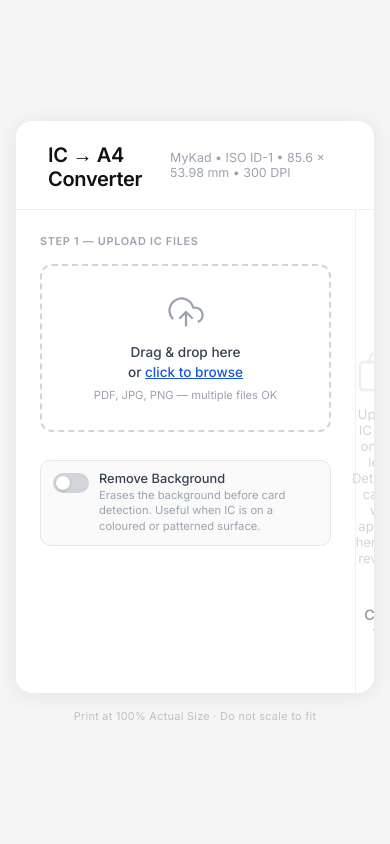
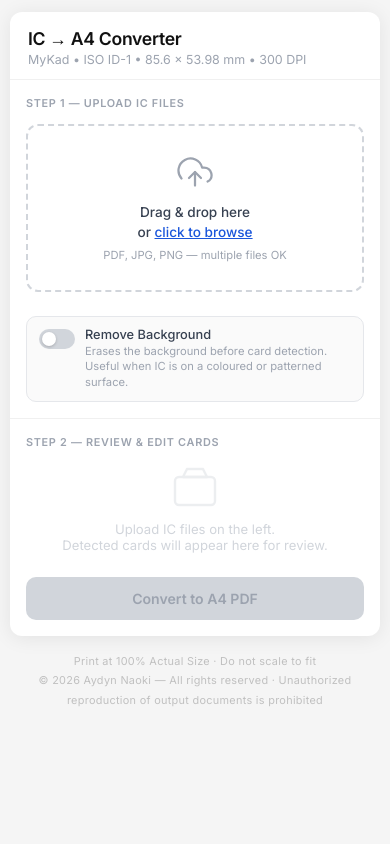
Before and after one commit to naoki-ALTRENYX/naoki_IC_project, a FastAPI app: page / in a window 390 px wide. Run offline with FastAPI, Linux system fonts and the light colour scheme.

Commit message:
Update index.html

```diff
--- a/templates/index.html
+++ b/templates/index.html
@@ -323,6 +323,46 @@
     footer {
       margin-top: 16px; font-size: 0.68rem; color: #c0c0c0;
       text-align: center; letter-spacing: 0.3px;
+      line-height: 1.8;
+    }
+
+    /* ---- mobile responsive ---- */
+    @media (max-width: 640px) {
+      body { padding: 12px 10px; justify-content: flex-start; }
+
+      .app-card { border-radius: 12px; }
+
+      .app-header {
+        padding: 16px 18px 12px;
+        flex-direction: column;
+        gap: 2px;
+      }
+      .app-header h1 { font-size: 1.1rem; }
+
+      .app-body { flex-direction: column; min-height: unset; }
+
+      .left-panel {
+        width: 100%;
+        border-right: none;
+        border-bottom: 1px solid #f0f0f0;
+        padding: 16px;
+        gap: 12px;
+      }
+
+      .right-panel { padding: 16px; gap: 12px; }
+
+      .card-thumb-col { width: 130px; min-height: 90px; }
+      .card-thumb { max-width: 118px; max-height: 80px; }
+
+      .card-info-col { padding: 10px 12px; }
+      .card-pos-title { font-size: 0.78rem; }
+      .card-pos-hint  { font-size: 0.68rem; }
+
+      .ctrl-btn { width: 34px; height: 34px; font-size: 1rem; }
+
+      .card-delete-btn { width: 30px; height: 30px; }
+
+      #convertBtn { font-size: 0.88rem; padding: 13px; }
     }
   </style>
 </head>
@@ -412,7 +452,10 @@
   </div><!-- end app-body -->
 </div><!-- end app-card -->
 
-<footer>Print at 100% Actual Size &middot; Do not scale to fit</footer>
+<footer>
+  Print at 100% Actual Size &middot; Do not scale to fit<br/>
+  &copy; 2026 Aydyn Naoki &mdash; All rights reserved &middot; Unauthorized reproduction of output documents is prohibited
+</footer>
 
 <script>
   const dropzone       = document.getElementById('dropzone');
```
